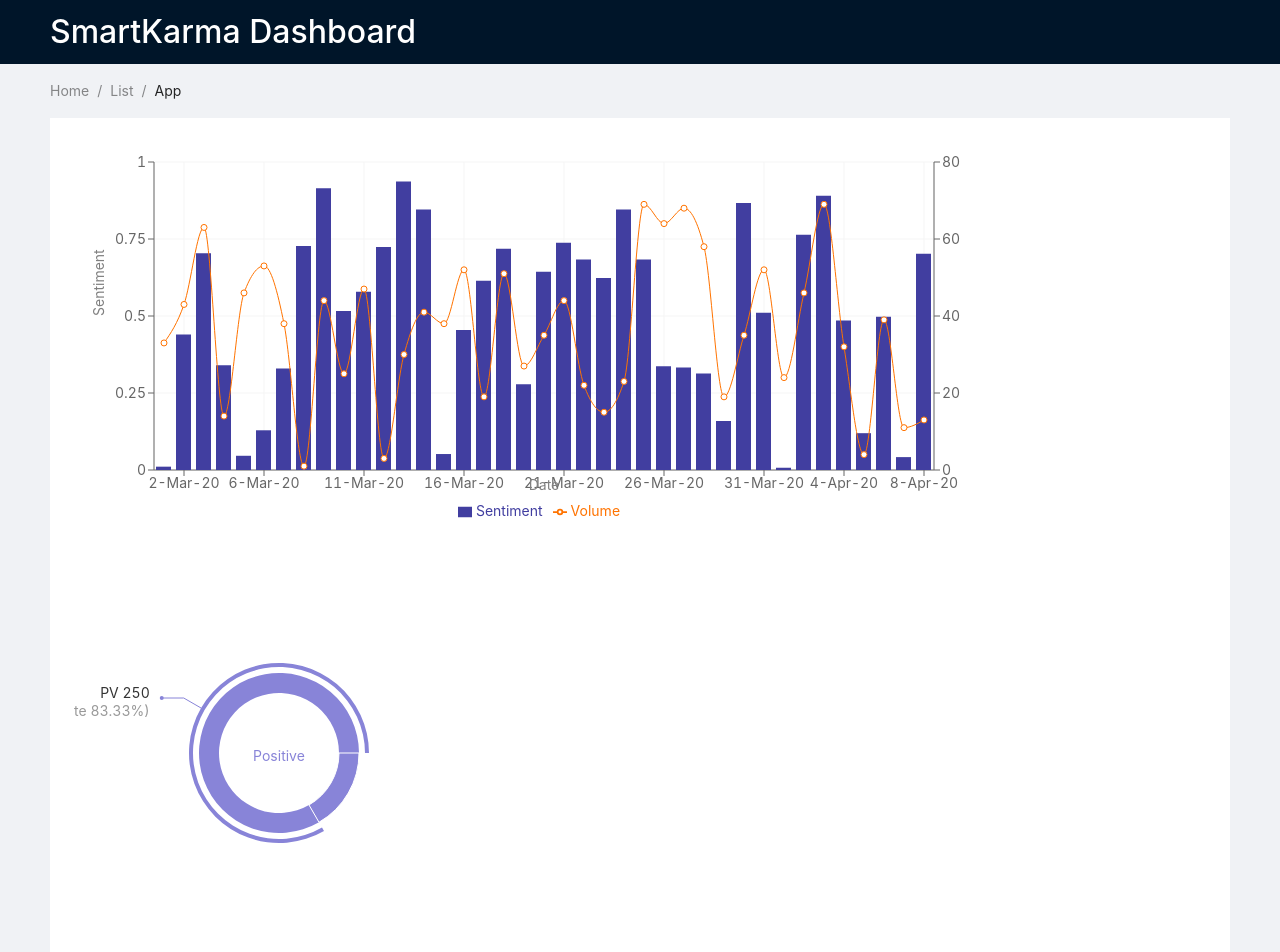
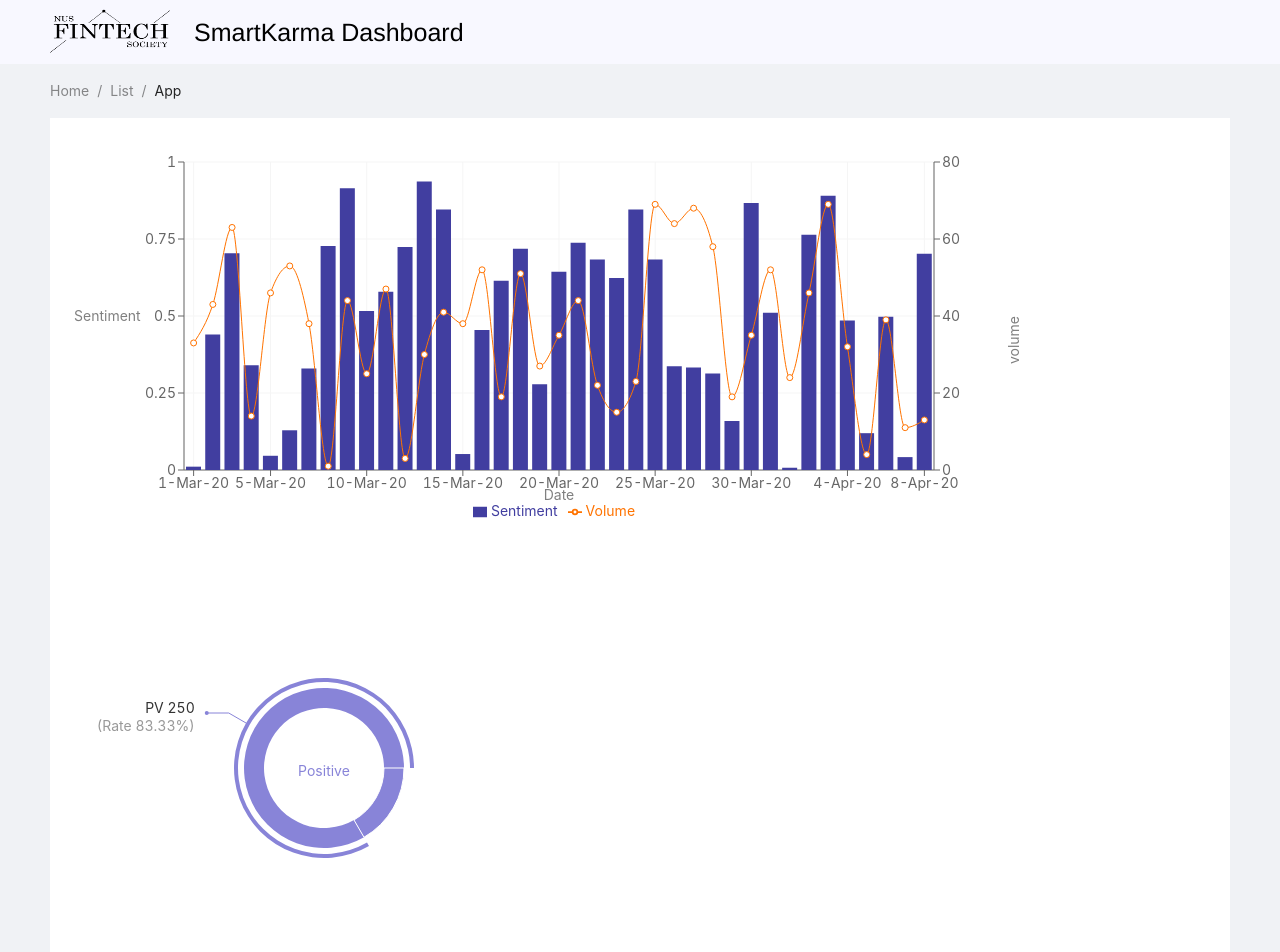
Before and after one commit to NUS-Fintech-Society/ML_SmartKarma_Dashboard, a React (Create React App) app in the folder smart-karma-dashboard/: page / in a window 1280 px wide. Shown: the top 952 px of the page. Built offline with nearby package versions, Linux system fonts and the light colour scheme.

Commit message:
styling and added fintech logo

```diff
--- a/smart-karma-dashboard/src/App.css
+++ b/smart-karma-dashboard/src/App.css
@@ -1,15 +1,3 @@
-.site-layout-content {
-  background: #fff;
-  padding: 24px;
-  min-height: 1000px;
-}
-#components-layout-demo-top .logo {
-  width: 120px;
-  height: 31px;
-  background: rgba(255, 255, 255, 0.2);
-  margin: 16px 24px 16px 0;
-  float: left;
-}
 
 .line {
   display: inline-flex;
@@ -20,6 +8,20 @@
 }
 
 .title {
-  color: white;
-  font-size: 32px;
+  color: black;
+  font-size: 25px;
+  font-family: Helvetica;
 }
+
+.logo {
+  width: 120px;
+  height: 100px;
+  margin: -10px 24px 16px 0;
+  float: left;
+}
+
+.site-layout-content {
+  background: white;
+  padding: 24px;
+  min-height: 1000px;
+}
--- a/smart-karma-dashboard/src/App.js
+++ b/smart-karma-dashboard/src/App.js
@@ -2,9 +2,9 @@ import "./App.css";
 import "antd/dist/antd.css";
 
 import React from "react";
-
 import Line from "./components/Line.js";
 import Pie from "./components/Pie.js";
+import fintech_logo from "./assets/images/nus_fintech_logo.png"
 
 import { Layout, Menu, Breadcrumb } from "antd";
 
@@ -14,8 +14,9 @@ export default function App() {
   return (
     <div>
       <Layout className="layout">
-        <Header>
-          <h1 className="title">SmartKarma Dashboard</h1>
+        <Header style ={{ background: "ghostwhite"}}>
+          <div className = "logo"><img src = {fintech_logo} className = "logo"/></div>
+          <div className = "title">SmartKarma Dashboard</div>
         </Header>
         <Content style={{ padding: "0 50px" }}>
           <Breadcrumb style={{ margin: "16px 0" }}>
--- a/smart-karma-dashboard/src/components/Line.js
+++ b/smart-karma-dashboard/src/components/Line.js
@@ -66,19 +66,19 @@ export default class Example extends PureComponent {
           top: 20,
           right: 80,
           bottom: 20,
-          left: 20
+          left: 50
         }}
       >
         <CartesianGrid stroke="#f5f5f5" />
         <XAxis
           dataKey="Date"
-          label={{ value: "Date", position: "center", offset: 10 }}
+          label={{ value: "Date", position: "insideBottom", offset: 0 }}
         />
         <YAxis
           yAxisId="left"
-          label={{ value: "Sentiment", angle: -90, position: "insideLeft" }}
+          label={{ value: "Sentiment", position: "insideLeft", offset: -50}}
         />
-        <YAxis yAxisId="right" orientation="right" />
+        <YAxis yAxisId="right" orientation="right" label = {{value: "volume", position: "insideRight", angle: -90, offset: -20}}/>
         <Tooltip />
         <Legend />
         {/* <Area type="monotone" dataKey="amt" fill="#8884d8" stroke="#8884d8" /> */}
--- a/smart-karma-dashboard/src/components/Pie.js
+++ b/smart-karma-dashboard/src/components/Pie.js
@@ -94,7 +94,12 @@ export default class Example extends PureComponent {
 
   render() {
     return (
-      <PieChart width={500} height={400}>
+      <PieChart width={500} height={400} margin={{
+          top: 20,
+          right: 80,
+          bottom: 20,
+          left: 50
+        }}>
         <Pie
           activeIndex={this.state.activeIndex}
           activeShape={renderActiveShape}
```
Also changed, not shown: smart-karma-dashboard/src/assets/images/nus_fintech_logo.png (added).
